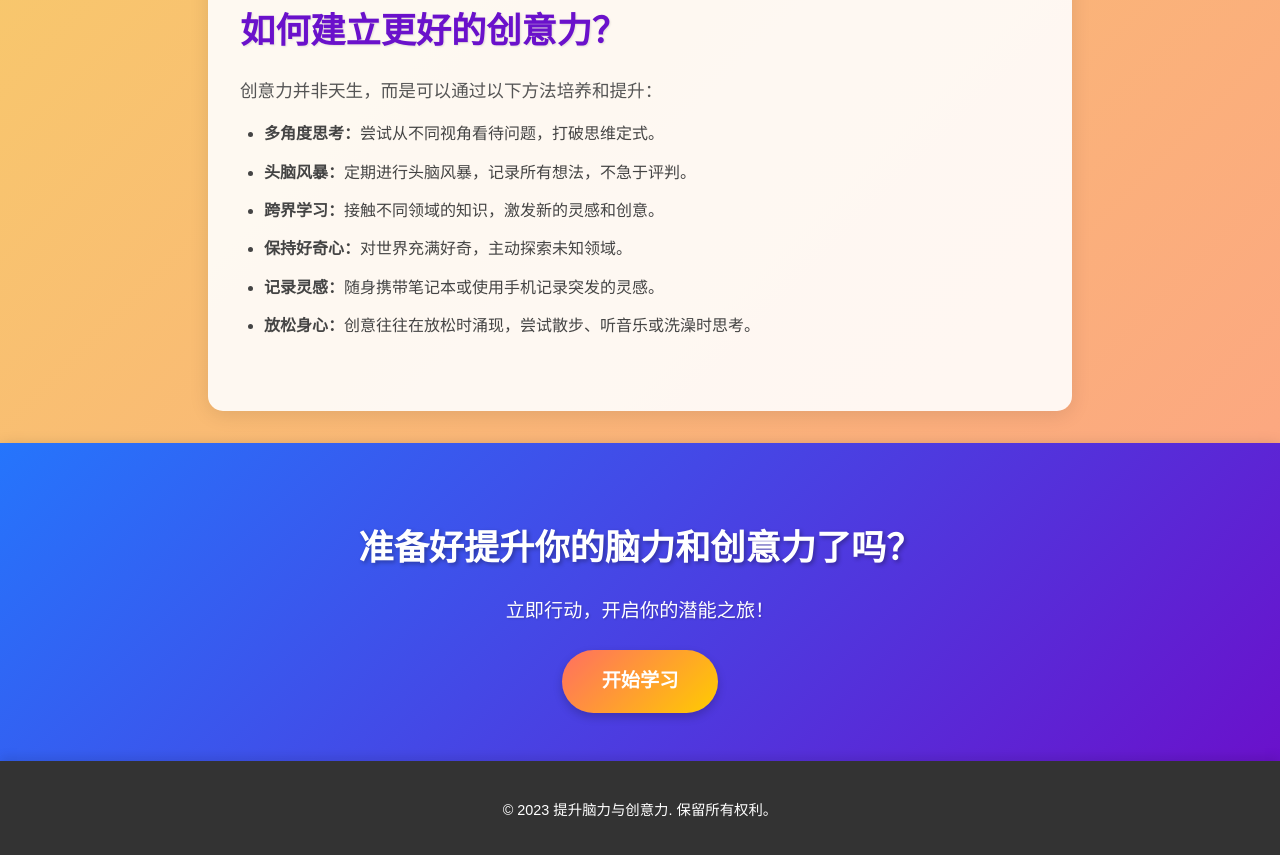
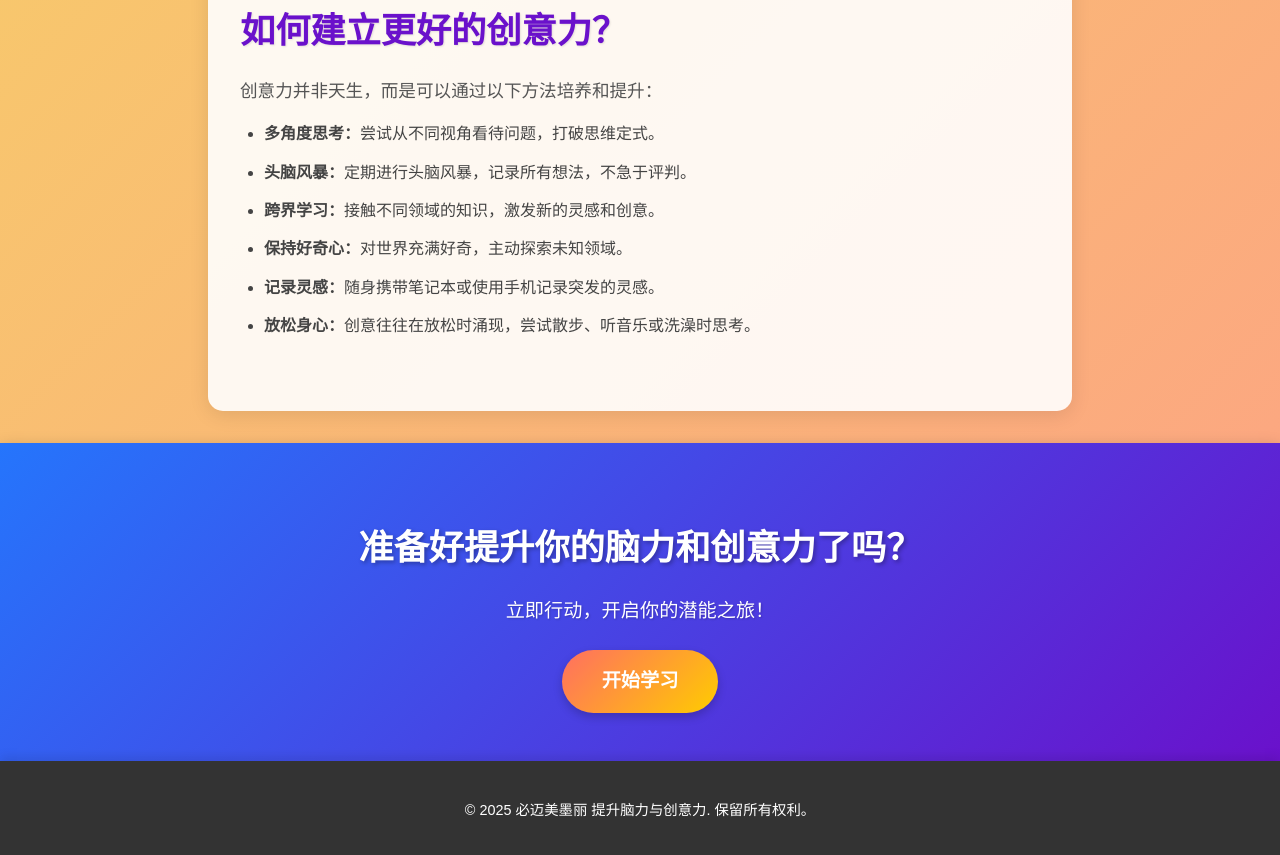
Before and after one commit to WilliamCharlesHoly/BeMyMemoryChinese, a plain HTML site: page index.html in a window 1280 px wide. Shown: the part 694-1549 px from the top of the page. Drawn offline with Linux system fonts and the light colour scheme.

Commit message:
Update index.html
Second Updates

```diff
--- a/index.html
+++ b/index.html
@@ -46,7 +46,7 @@
     </section>
 
     <footer>
-        <p>&copy; 2023 提升脑力与创意力. 保留所有权利。</p>
+        <p>&copy; 2025 必迈美墨丽 提升脑力与创意力. 保留所有权利。</p>
     </footer>
 </body>
 </html>
```
